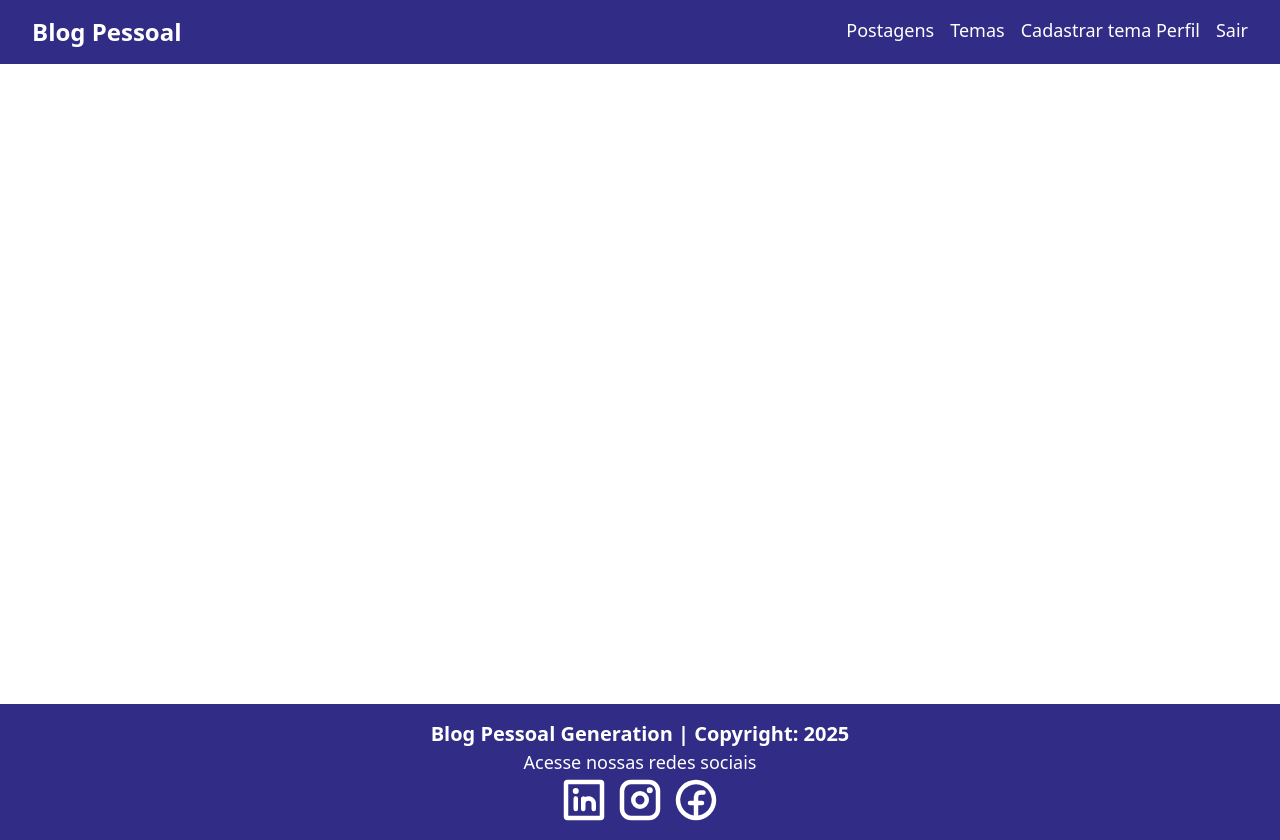
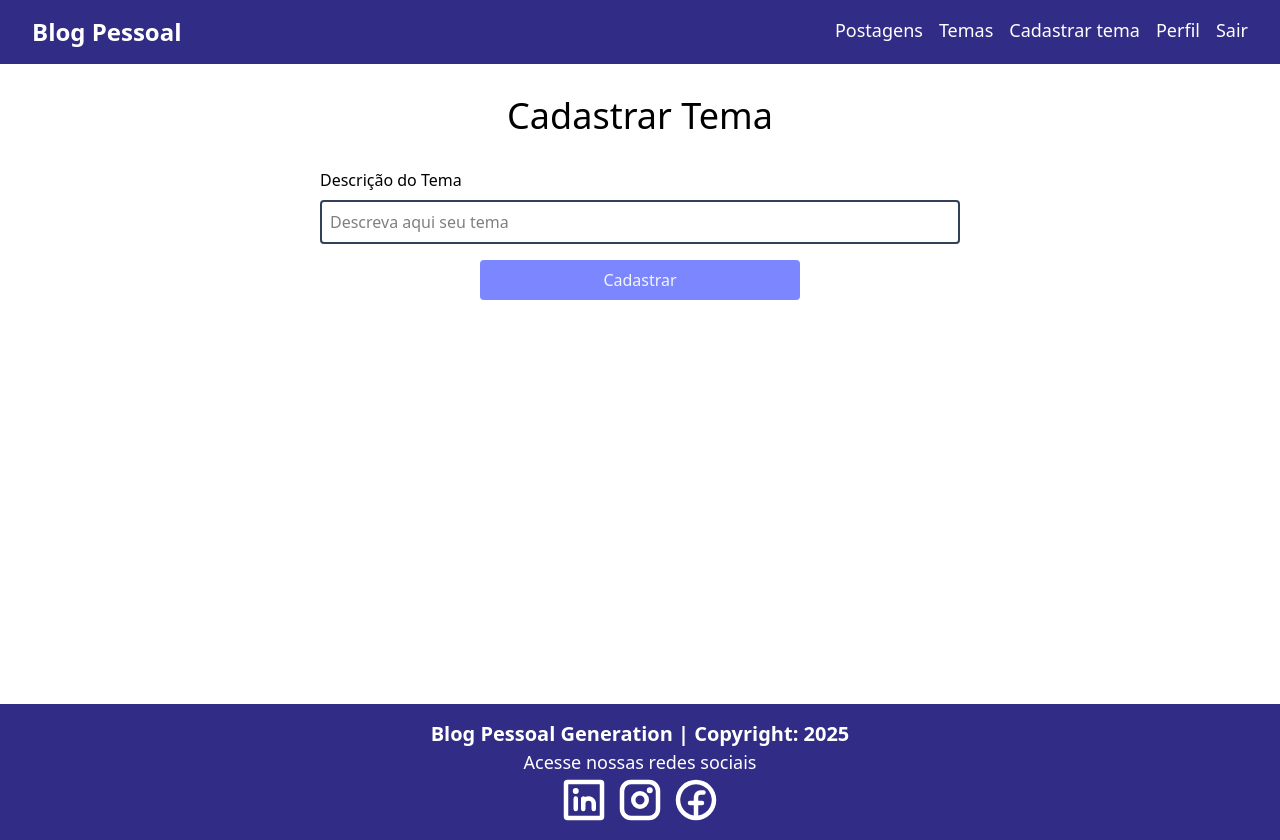
Before and after one commit to rafaelq80/blogpessoal_react_v19, a React (Vite) app: page /cadastrartema in a window 1280 px wide. Built offline with nearby package versions, Linux system fonts and the light colour scheme.

Commit message:
:sparkles: Construção do Componente FormTema

```diff
--- a/src/App.tsx
+++ b/src/App.tsx
@@ -1,6 +1,7 @@
 import { BrowserRouter, Route, Routes } from 'react-router-dom'
 import Footer from './components/footer/Footer'
 import Navbar from './components/navbar/Navbar'
+import FormTema from './components/tema/formtema/FormTema'
 import ListaTemas from './components/tema/listatemas/ListaTemas'
 import { AuthProvider } from './contexts/AuthContext'
 import Cadastro from './pages/cadastro/Cadastro'
@@ -19,6 +20,8 @@
 							<Route path="/home" element={<Home />} />
 							<Route path="/cadastro"	element={<Cadastro />}/>
 							<Route path="/temas" element={<ListaTemas />} />
+							<Route path="/cadastrartema" element={<FormTema />} />
+							<Route path="/editartema/:id" element={<FormTema />} />
 						</Routes>
 					</div>
 					<Footer />
--- a/src/components/navbar/Navbar.tsx
+++ b/src/components/navbar/Navbar.tsx
@@ -26,7 +26,7 @@
                     <div className='flex gap-4'>
                         Postagens
                         <Link to='/temas' className='hover:underline'>Temas</Link>
-                        Cadastrar tema
+                        <Link to='/cadastrartema' className='hover:underline'>Cadastrar tema</Link>
                         Perfil
                         <Link to='' onClick={logout} className='hover:underline'>Sair</Link>
                     </div>
--- /dev/null
+++ b/src/components/tema/formtema/FormTema.tsx
@@ -0,0 +1,29 @@
+function FormTema() {
+    return (
+        <div className="container flex flex-col items-center justify-center mx-auto">
+            <h1 className="text-4xl text-center my-8">
+                Cadastrar Tema
+            </h1>
+
+            <form className="w-1/2 flex flex-col gap-4" >
+                <div className="flex flex-col gap-2">
+                    <label htmlFor="descricao">Descrição do Tema</label>
+                    <input
+                        type="text"
+                        placeholder="Descreva aqui seu tema"
+                        name='descricao'
+                        className="border-2 border-slate-700 rounded p-2"
+                    />
+                </div>
+                <button
+                    className="rounded text-slate-100 bg-indigo-400
+                               hover:bg-indigo-800 w-1/2 py-2 mx-auto flex justify-center"
+                    type="submit">
+                    Cadastrar
+                </button>
+            </form>
+        </div>
+    );
+}
+
+export default FormTema;
```
